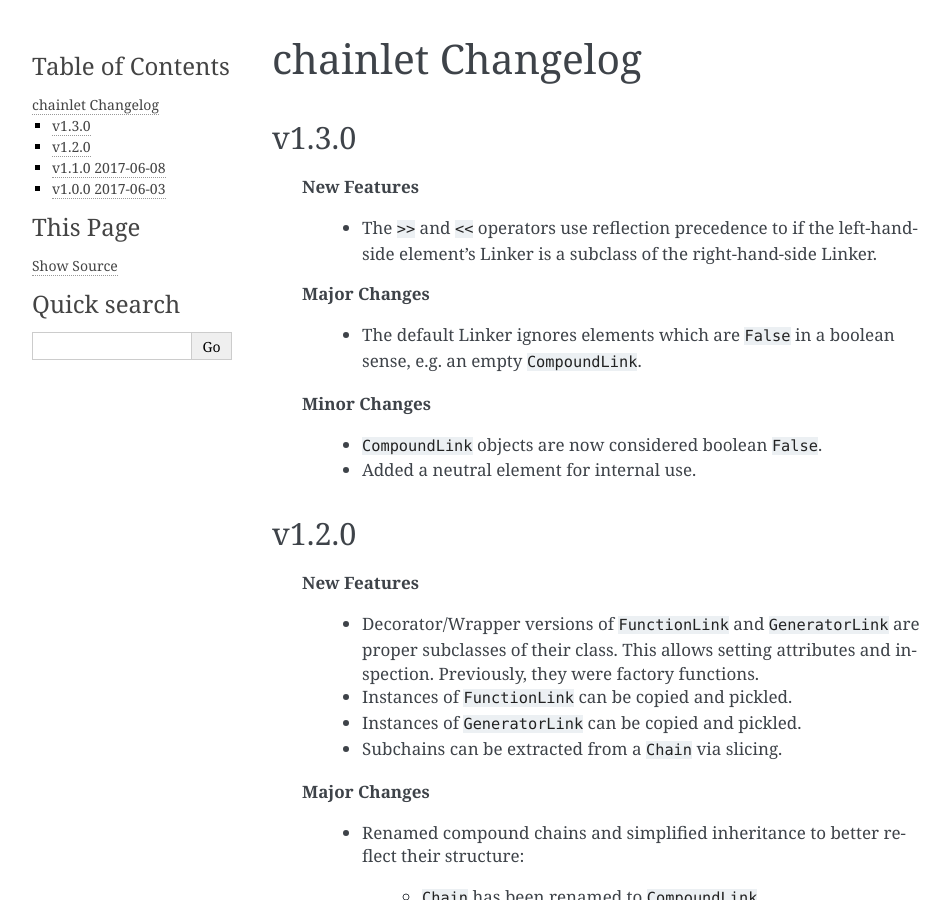
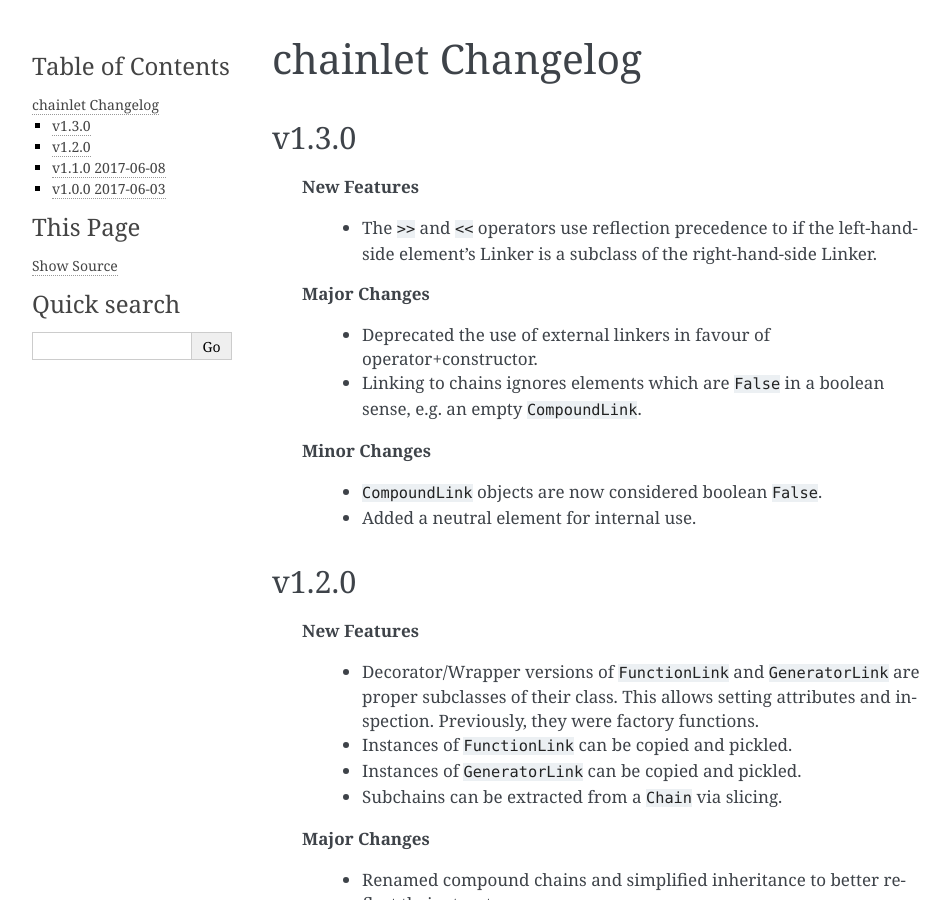
Before and after one commit to maxfischer2781/chainlet, a Sphinx documentation site: the page built from docs/source/changelog.rst, in a window 1280 px wide and 900 px high. Shown: the whole window, without its empty margins (148-1098 px from the left). Built offline with Sphinx 7.4.7, drawn with Linux system fonts in a browser that asks for light colours; formulas are drawn with MathJax 3.

Commit message:
[docs] added note on Linker removal

```diff
--- a/docs/source/changelog.rst
+++ b/docs/source/changelog.rst
@@ -12,7 +12,9 @@ v1.3.0
 
     **Major Changes**
 
-        * The default Linker ignores elements which are ``False`` in a boolean sense, e.g. an empty ``CompoundLink``.
+        * Deprecated the use of external linkers in favour of operator+constructor.
+
+        * Linking to chains ignores elements which are ``False`` in a boolean sense, e.g. an empty ``CompoundLink``.
 
     **Minor Changes**
 
```
